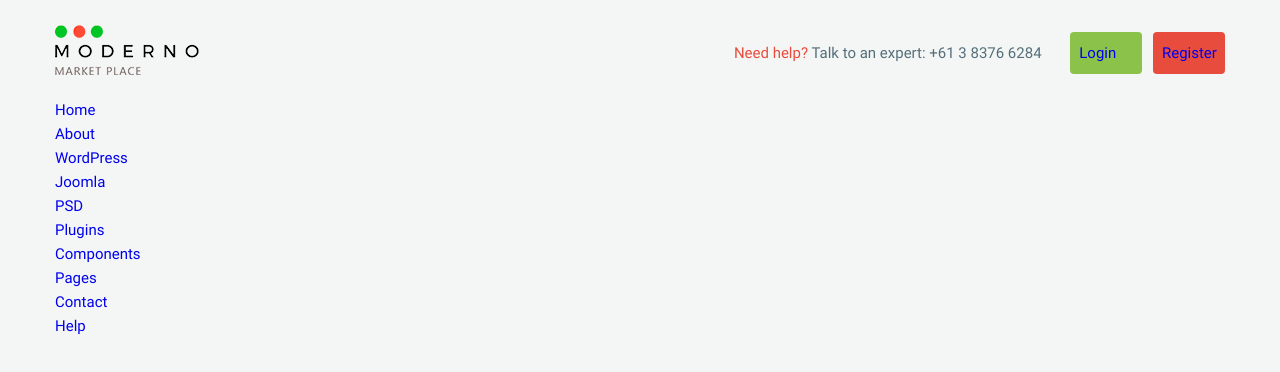
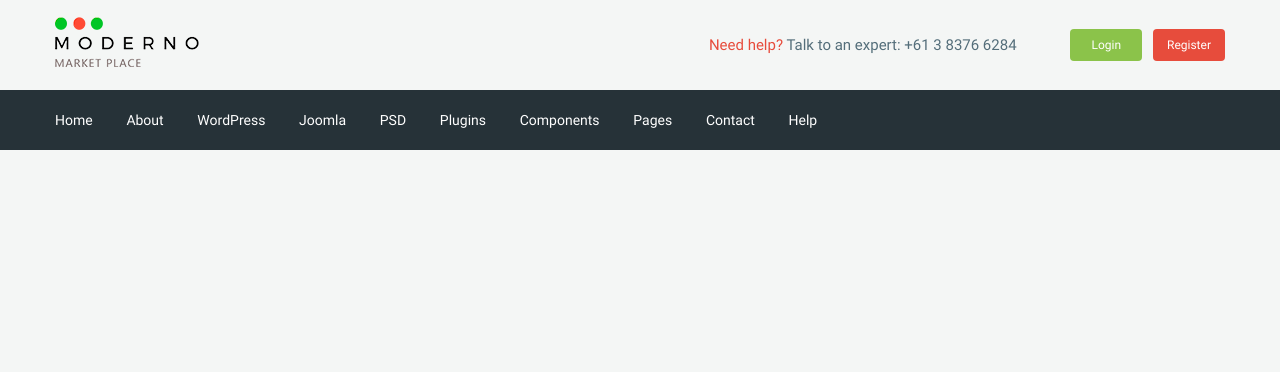
Before and after one commit to anna-stefanova/moderno, a website: page app/index.html in a window 1280 px wide. Drawn offline with nearby package versions, Linux system fonts and the light colour scheme; files that its build step writes are made by us from their sources.

Commit message:
added header

```diff
--- a/app/index.html
+++ b/app/index.html
@@ -6,6 +6,7 @@
           content="width=device-width, user-scalable=no, initial-scale=1.0, maximum-scale=1.0, minimum-scale=1.0">
     <meta http-equiv="X-UA-Compatible" content="ie=edge">
     <title>Document</title>
+    <link rel="stylesheet" href="css/libs.min.css">
     <link rel="stylesheet" href="css/style.min.css">
 </head>
 <body>
@@ -17,7 +18,7 @@
                     <a href="#"><img src="images/logo.png" alt="logo"></a>
                 </div>
                 <div class="header__text">
-                    <a href="#"><span>Need help?</span></a> Talk to an expert: <a class="header__phone" href="tel:61383766284"></a>+61 3 8376 6284
+                    <a href="#"><span>Need help?</span></a> Talk to an expert: <a class="header__phone" href="tel:61383766284">+61 3 8376 6284</a>
                 </div>
                 <div class="header__box">
                     <a class="header__cart" href="#"></a>
--- a/app/js/main.js
+++ b/app/js/main.js
@@ -1,3 +1,3 @@
 $(function () {
-
+console.log('hello');
 });
--- a/app/scss/_global.scss
+++ b/app/scss/_global.scss
@@ -19,6 +19,7 @@ li {
 body {
   font-family: 'Roboto-Regular', sans-serif;
   font-size: 15px;
+  font-weight: 400;
   line-height: 24px;
   color: $text;
   background-color: $primary;
--- a/app/scss/_vars.scss
+++ b/app/scss/_vars.scss
@@ -3,3 +3,4 @@ $text: rgb(38, 50, 56);
 $red: #e74c3c;
 $grey: #546e7a;
 $green: #8bc34a;
+$bg: #263238;
--- a/app/scss/style.scss
+++ b/app/scss/style.scss
@@ -11,17 +11,28 @@
 
 .header__text {
   margin-left: auto;
-  margin-right: 25px;
+  margin-right: 50px;
   color: $grey;
   span {
     color: $red;
+
+    &:hover {
+      text-decoration: underline;
+    }
   }
 }
 
+.header__phone {
+  color: $grey;
+}
+
 .header__btn {
-  padding: 9px;
+  padding: 4px;
   width: 72px;
   border-radius: 4px;
+  text-align: center;
+  color: #ffffff;
+  font-size: 12px;
 
   &-login {
     background-color: $green;
@@ -32,3 +43,36 @@
     margin-left: 7px;
   }
 }
+
+.header__menu {
+  background-color: $bg;
+  height: 60px;
+}
+
+.menu {
+  display: flex;
+  align-items: center;
+  height: 60px;
+
+  li {
+    display: inline-block;
+    & + li {
+      margin-left: 30px;
+    }
+  }
+
+  a {
+    font-size: 14px;
+    color: #ffffff;
+  }
+}
+
+
+
+
+.Home___________About____________WordPress______ {
+  font-size: 14px;
+  font-family: "Roboto";
+  color: rgb(255, 255, 255);
+  line-height: 2.143;
+}
--- a/package.json
+++ b/package.json
@@ -20,5 +20,6 @@
     "gulp-uglify-es": "^2.0.0",
     "jquery": "^3.5.1",
     "node-normalize-scss": "^8.1.2"
-  }
+  },
+  "dependencies": {}
 }
```
Also changed, not shown: gulpfile.js (+18 -7 lines), app/js/main.min.js, app/scss/_fonts.scss (line endings or trailing spaces), dist/css/style.min.css, dist/js/main.min.js, 1 other file.
